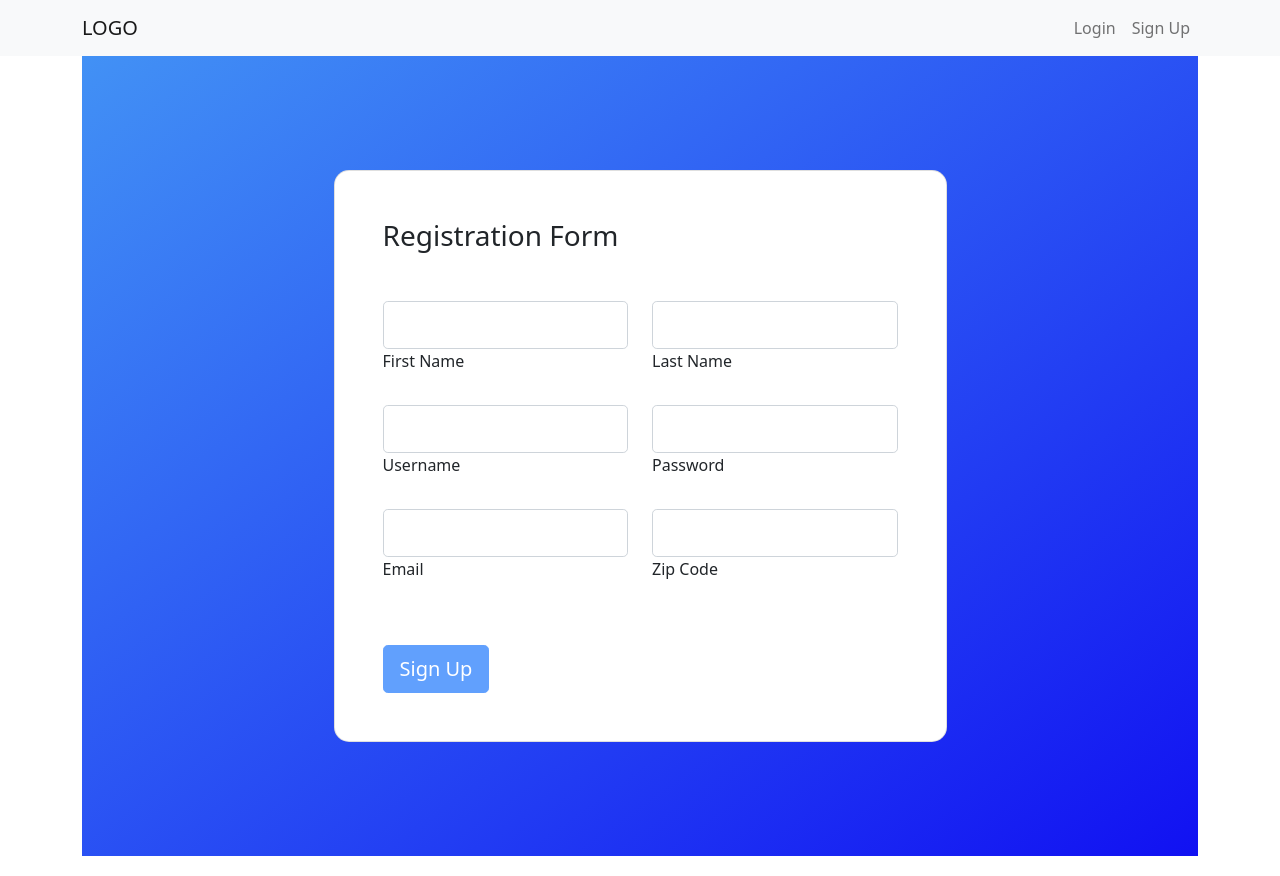
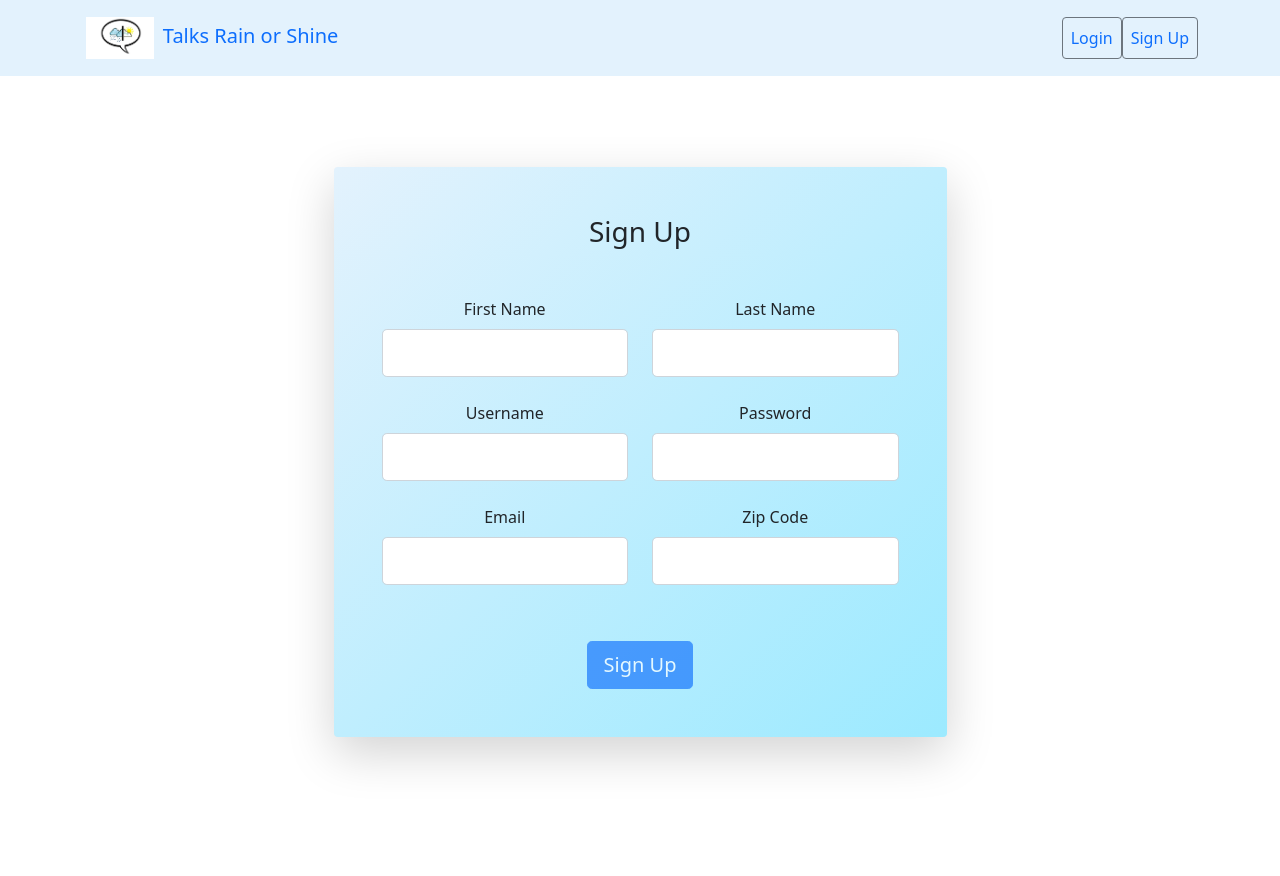
Before and after one commit to 061322-VA-JavaMSA/talks-rain-or-shine-front, an Angular app: page /sign-up in a window 1280 px wide. Built offline with nearby package versions, Linux system fonts and the light colour scheme.

Commit message:
New design

```diff
--- a/src/app/components/home/home.component.html
+++ b/src/app/components/home/home.component.html
@@ -1 +1,2 @@
-<p>home works!</p>
+<h1 style="text-align:center; color:rgba(156, 156, 185, 0.781);">Welcome to </h1>
+<img src="assets/brand/HomeScreen.png" class="rounded mx-auto d-block shadow-lg p-3 mb-5 bg-white rounded" alt="Talks Rain or Shine Picture" style="height: 28em; padding: .5em;">
--- a/src/app/components/login/login.component.css
+++ b/src/app/components/login/login.component.css
@@ -0,0 +1,20 @@
+.gradient-custom {
+    /* fallback for old browsers */
+    background: #4287f5;
+
+    /* Chrome 10-25, Safari 5.1-6 */
+    background: -webkit-linear-gradient(to bottom right, #e3f2fd, #9ceaff);
+
+    /* W3C, IE 10+/ Edge, Firefox 16+, Chrome 26+, Opera 12+, Safari 7+ */
+    background: linear-gradient(to bottom right, #e3f2fd, #9ceaff)
+    }
+
+    .card-registration .select-input.form-control[readonly]:not([disabled]) {
+    font-size: 1rem;
+    line-height: 2.15;
+    padding-left: .75em;
+    padding-right: .75em;
+    }
+    .card-registration .select-arrow {
+    top: 13px;
+    }
--- a/src/app/components/login/login.component.html
+++ b/src/app/components/login/login.component.html
@@ -1,10 +1,14 @@
+<br>
 <main class="container-fluid mx-auto " style="padding: 0 7.5em;">
-  <div class="container align-content-center" id="loginForm">
+    <div class="col-12 col-lg-9 col-xl-7">
+        <div class="card-body p-2 p-md-2 gradient-custom rounded mx-auto d-block shadow-lg p-3 mb-5 bg-white rounded"
+            style="border-radius: 15px; text-align:center; ">
+            <div class="container align-content-center container py-5 h-100" id="loginForm">
                 <form style="padding-top: 2.5em;">
                     <div id="bottomBorder" class="d-flex justify-content-center">
-              <h1 class="display-4">Login</h1>
+                        <h1 class="mb-4 pb-2 pb-md-0 mb-md-5">Login</h1>
                     </div>
-          <hr>
+
                     <br>
                     <div class="d-flex justify-content-center">
                         <label>Username:</label>
@@ -17,7 +21,8 @@
                         <label>Password:</label>
                     </div>
                     <div class="d-flex justify-content-center">
-              <input class="inputstyle" type="password" name="password" id="password" [(ngModel)]="passwordInput">
+                        <input class="inputstyle" type="password" name="password" id="password"
+                            [(ngModel)]="passwordInput">
                     </div>
                     <br>
                     <br>
@@ -32,4 +37,6 @@
                     </div>
                 </form>
             </div>
+        </div>
+    </div>
 </main>
--- a/src/app/components/navbar/navbar.component.html
+++ b/src/app/components/navbar/navbar.component.html
@@ -1,24 +1,24 @@
-<nav class="navbar sticky-top navbar-expand-lg navbar-light bg-light">
+<nav class="navbar sticky-top navbar-expand-lg " style="background-color: #e3f2fd;">
     <div class="container">
         <a *ngIf="!loggedInUser" class="navbar-brand" routerLink="">
-            <!-- <img src="" style="height: 2.5em; padding: .5em;"> -->
-            LOGO
+            <img src="/assets/brand/LogoBubble.jpg" style="height: 2.5em; padding: .2em;">
+            Talks Rain or Shine
         </a>
         <a *ngIf="loggedInUser" class="navbar-brand" routerLink="/user-home">
-            <!-- <img src="" style="height: 2.5em; padding: .5em;"> -->
-            LOGO
+            <img src="/assets/brand/LogoBubble.jpg" style="height: 2.5em; padding: .5em;">
+            Talks Rain or Shine
         </a>
         <ul *ngIf="loggedInUser" class="navbar-nav me-auto" id="nav-left">
             <li *ngIf="loggedInUser.role === 1" class="nav-item">
-                <a class="nav-link" routerLink="users">Users</a>
+                <button class="btn btn-sm btn-outline-secondary" type="button" routerLink="users" style="height: 5em; padding: 1em">Users</button>
             </li>
         </ul>
         <ul class="navbar-nav navbar-right" id="nav-right">
             <li *ngIf="!loggedInUser" class="nav-item">
-                <a class="nav-link" routerLink="login">Login</a>
+                <a class="nav-link btn btn-outline-secondary" routerLink="login">Login</a>
             </li>
             <li *ngIf="!loggedInUser" class="nav-item">
-                <a class="nav-link" routerLink="sign-up">Sign Up</a>
+                <a class="nav-link btn btn-outline-secondary" routerLink="sign-up">Sign Up</a>
             </li>
             <li *ngIf="loggedInUser" class="nav-item">
                 <a class="nav-link" >{{loggedInUser.username}}</a>
--- a/src/app/components/user-sign-up/user-sign-up.component.css
+++ b/src/app/components/user-sign-up/user-sign-up.component.css
@@ -3,10 +3,10 @@
     background: #4287f5;
 
     /* Chrome 10-25, Safari 5.1-6 */
-    background: -webkit-linear-gradient(to bottom right, rgba(66, 145, 245, 1), rgba(17, 17, 242, 1));
+    background: -webkit-linear-gradient(to bottom right, #e3f2fd, #9ceaff);
 
     /* W3C, IE 10+/ Edge, Firefox 16+, Chrome 26+, Opera 12+, Safari 7+ */
-    background: linear-gradient(to bottom right, rgba(66, 145, 245, 1), rgba(17, 17, 242, 1))
+    background: linear-gradient(to bottom right, #e3f2fd, #9ceaff)
     }
 
     .card-registration .select-input.form-control[readonly]:not([disabled]) {
--- a/src/app/components/user-sign-up/user-sign-up.component.html
+++ b/src/app/components/user-sign-up/user-sign-up.component.html
@@ -1,10 +1,11 @@
-<section class="vh-100 gradient-custom">
-  <div class="container py-5 h-100">
-    <div class="row justify-content-center align-items-center h-100">
+
+<section class="vh-100 ">
+  <div class="container py-5 h-100 ">
+    <div class="row justify-content-center align-items-center h-100 ">
       <div class="col-12 col-lg-9 col-xl-7">
-        <div class="card shadow-2-strong card-registration" style="border-radius: 15px;">
-          <div class="card-body p-4 p-md-5">
-            <h3 class="mb-4 pb-2 pb-md-0 mb-md-5">Registration Form</h3>
+
+          <div class="card-body p-4 p-md-5 gradient-custom rounded mx-auto d-block shadow-lg p-3 mb-5 bg-white rounded" style="border-radius: 15px; text-align:center; ">
+            <h3 class="mb-4 pb-2 pb-md-0 mb-md-5">Sign Up</h3>
             <form (ngSubmit)="onSubmit()" #userSignUp="ngForm">
 
               <!-- ROW 1 BEGIN -->
@@ -12,16 +13,17 @@
                 <div class="col-md-6 mb-4">
 
                   <div class="form-outline">
+                    <label class="form-label" for="firstName">First Name</label>
                     <input type="text" [(ngModel)]="user.firstName" id="firstName" class="form-control form-control-lg" name="firstName" required #firstName="ngModel" />
-                    <label class="form-label" for="firstName">First Name</label>
+
                   </div>
 
                 </div>
                 <div class="col-md-6 mb-4">
 
                   <div class="form-outline">
+                    <label class="form-label" for="lastName">Last Name</label>
                     <input type="text" [(ngModel)]="user.lastName" id="lastName" class="form-control form-control-lg" name="lastName" required #lastName="ngModel" />
-                    <label class="form-label" for="lastName">Last Name</label>
                   </div>
 
                 </div>
@@ -32,16 +34,18 @@
                 <div class="col-md-6 mb-4">
 
                   <div class="form-outline">
+                    <label class="form-label" for="username">Username</label>
                     <input type="text" [(ngModel)]="user.username" id="username" class="form-control form-control-lg" name="username" required #username="ngModel" />
-                    <label class="form-label" for="username">Username</label>
+
                   </div>
 
                 </div>
                 <div class="col-md-6 mb-4">
 
                   <div class="form-outline">
+                    <label class="form-label" for="password">Password</label>
                     <input type="password" [(ngModel)]="user.password" id="password" class="form-control form-control-lg" name="password" required password="ngModel" />
-                    <label class="form-label" for="password">Password</label>
+
                   </div>
 
                 </div>
@@ -52,16 +56,18 @@
                 <div class="col-md-6 mb-4">
 
                   <div class="form-outline">
+                    <label class="form-label" for="email">Email</label>
                     <input type="text" [(ngModel)]="user.email" id="email" class="form-control form-control-lg" name="email" required #email="ngModel" />
-                    <label class="form-label" for="email">Email</label>
+
                   </div>
 
                 </div>
                 <div class="col-md-6 mb-4">
 
                   <div class="form-outline">
+                    <label class="form-label" for="location">Zip Code</label>
                     <input type="text" [(ngModel)]="user.location" id="location" class="form-control form-control-lg" name="location" required #location="ngModel" />
-                    <label class="form-label" for="location">Zip Code</label>
+
                   </div>
 
                 </div>
@@ -74,7 +80,7 @@
 
             </form>
           </div>
-        </div>
+
       </div>
     </div>
   </div>
```
Also changed, not shown: src/assets/brand/HomeScreen.png (added), src/assets/brand/LogoBubble.jpg (added). Lines whose indentation alone changed are shown as unchanged.
